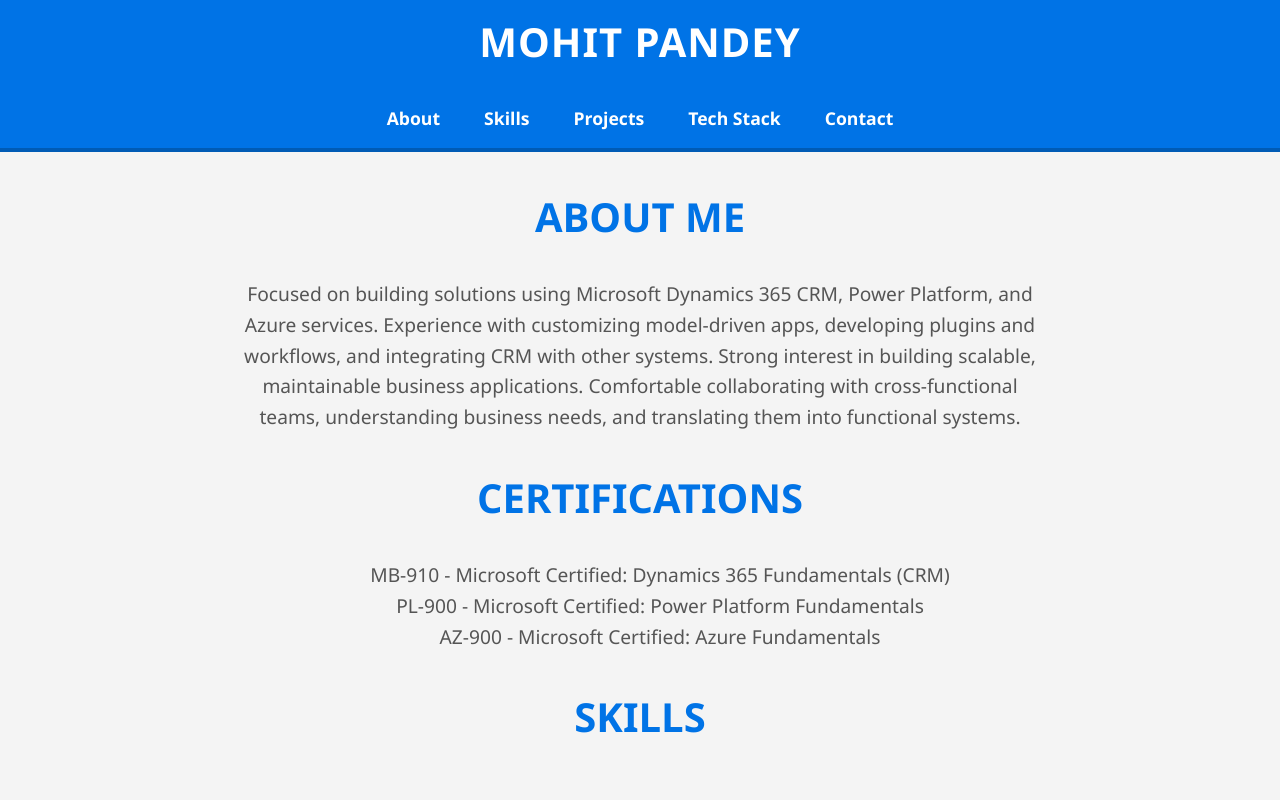
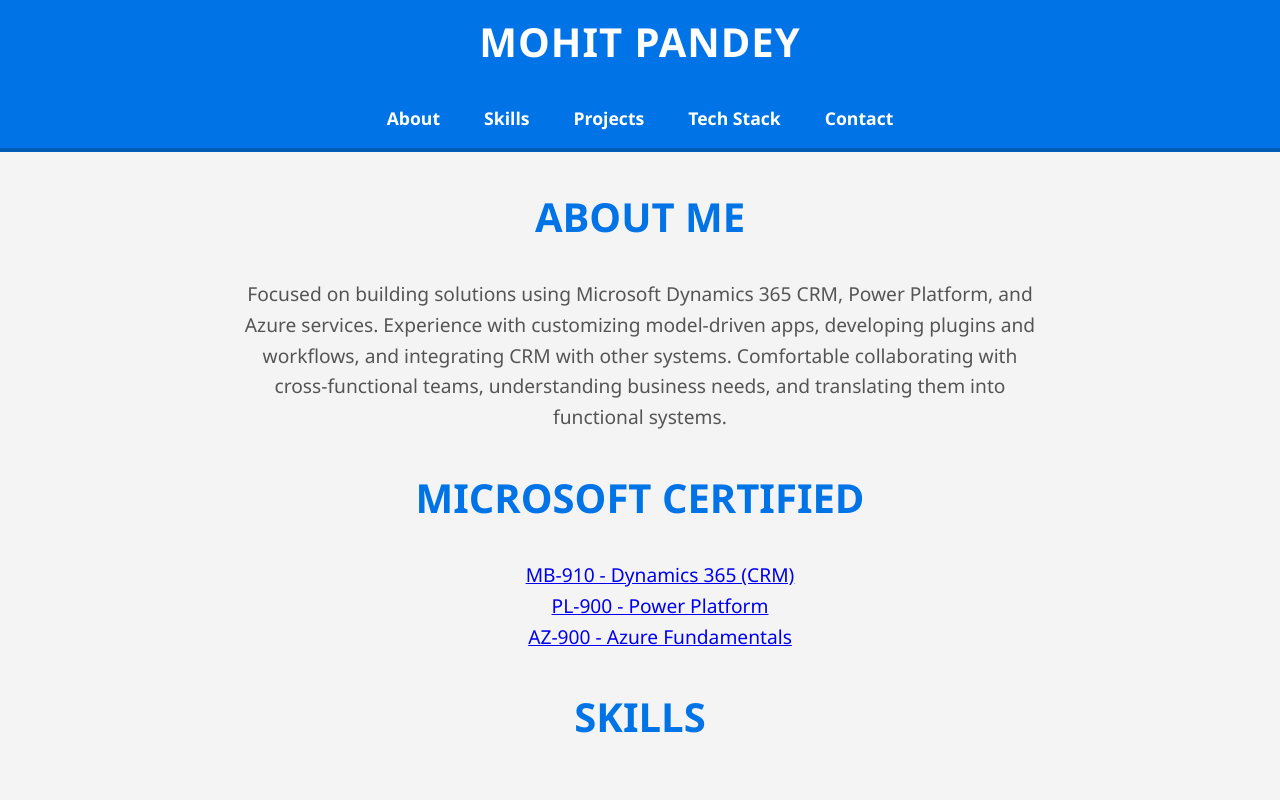
Before and after one commit to akavenom/Portfolio, a plain HTML site: page index.html in a window 1280 px wide. Shown: the top 800 px of the page. Drawn offline with Linux system fonts and the light colour scheme.

Commit message:
index.html

```diff
--- a/index.html
+++ b/index.html
@@ -33,13 +33,13 @@
     <section id="about" class="about">
         <div class="container">
             <h2>About Me</h2>
-            <p>Focused on building solutions using Microsoft Dynamics 365 CRM, Power Platform, and Azure services. Experience with customizing model-driven apps, developing plugins and workflows, and integrating CRM with other systems. Strong interest in building scalable, maintainable business applications. Comfortable collaborating with cross-functional teams, understanding business needs, and translating them into functional systems.</p>
+            <p>Focused on building solutions using Microsoft Dynamics 365 CRM, Power Platform, and Azure services. Experience with customizing model-driven apps, developing plugins and workflows, and integrating CRM with other systems. Comfortable collaborating with cross-functional teams, understanding business needs, and translating them into functional systems.</p>
 
-            <h2>Certifications</h2>
+            <h2>Microsoft Certified</h2>
             <ul>
-              <p>MB-910 - Microsoft Certified: Dynamics 365 Fundamentals (CRM)</p>
-              <p>PL-900 - Microsoft Certified: Power Platform Fundamentals</p>
-              <p>AZ-900 - Microsoft Certified: Azure Fundamentals</p>
+                <p><a href="https://www.credly.com/badges/21ee32d2-251c-4c23-bf26-f0483a1c56cb/public_url" target="_blank">MB-910 - Dynamics 365 (CRM)</a></p>
+                <p><a href="https://www.credly.com/badges/08deffdd-632e-4998-a767-8d5c46b662e9/public_url" target="_blank">PL-900 - Power Platform</a></p>
+                <p><a href="https://learn.microsoft.com/api/credentials/share/en-in/mohitpandey-6034/680D9FAF7F1248CD?sharingId=310727F90BE68C35" target="_blank">AZ-900 - Azure Fundamentals</a></p>
             </ul>
         </div>
     </section>
```
